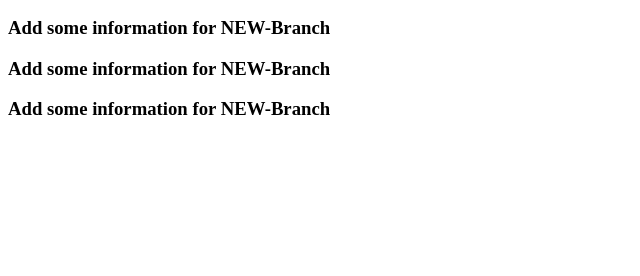
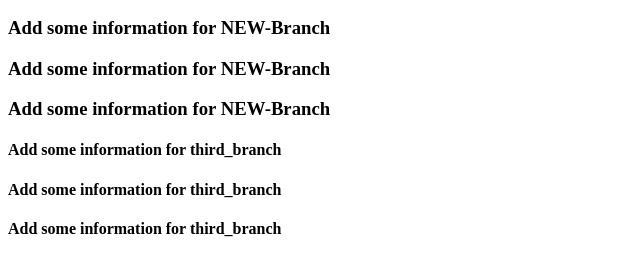
Before and after one commit to MisyurinDaniil/test, a plain HTML site: page index.html in a window 1280 px wide. Shown: the part 110-386 px from the top of the page, without its empty margins (0-640 px from the left). Drawn offline with Linux system fonts and the light colour scheme.

Commit message:
Commit in third_branch

```diff
--- a/index.html
+++ b/index.html
@@ -12,5 +12,9 @@
     <h3>Add some information for NEW-Branch</h3>
     <h3>Add some information for NEW-Branch</h3>
     <h3>Add some information for NEW-Branch</h3>
+
+    <h4>Add some information for third_branch</h4>
+    <h4>Add some information for third_branch</h4>
+    <h4>Add some information for third_branch</h4>
 </body>
 </html>
```
